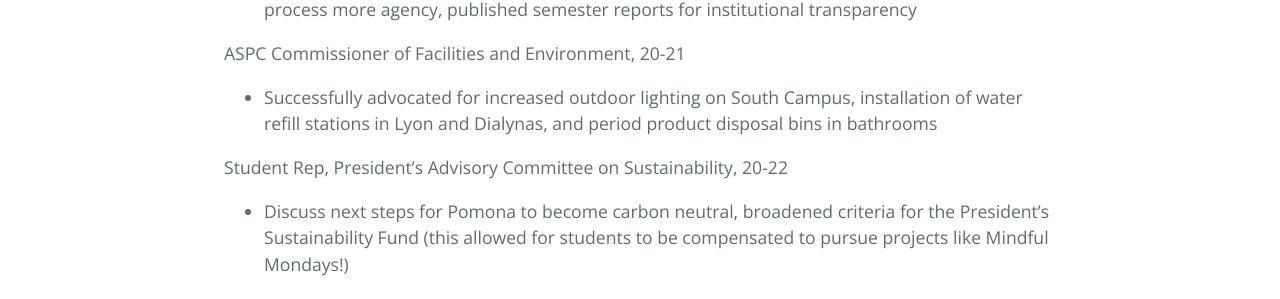
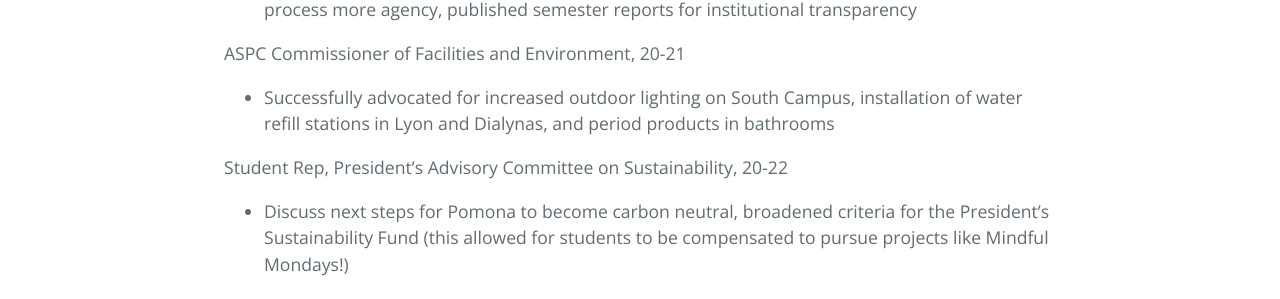
Before and after one commit to veraberger/veraberger.github.io, a Jekyll site: the page built from howto.md, in a window 1280 px wide. Shown: the part 513-812 px from the top of the page. Built offline with Jekyll 4.4.1, drawn with Linux system fonts in a browser that asks for light colours.

Commit message:
Update howto.md

```diff
--- a/howto.md
+++ b/howto.md
@@ -10,7 +10,7 @@
 + Removed fines from the Student Code, wrote policy to give students going through the conduct process more agency, published semester reports for institutional transparency
 
 ASPC Commissioner of Facilities and Environment, 20-21
-+ Successfully advocated for increased outdoor lighting on South Campus, installation of water refill stations in Lyon and Dialynas, and period product disposal bins in bathrooms
++ Successfully advocated for increased outdoor lighting on South Campus, installation of water refill stations in Lyon and Dialynas, and period products in bathrooms
 
 Student Rep, President’s Advisory Committee on Sustainability, 20-22
 + Discuss next steps for Pomona to become carbon neutral, broadened criteria for the President’s Sustainability Fund (this allowed for students to be compensated to pursue projects like Mindful Mondays!)
```
Also changed, not shown: other parts of howto.md (+1 -1 lines).
